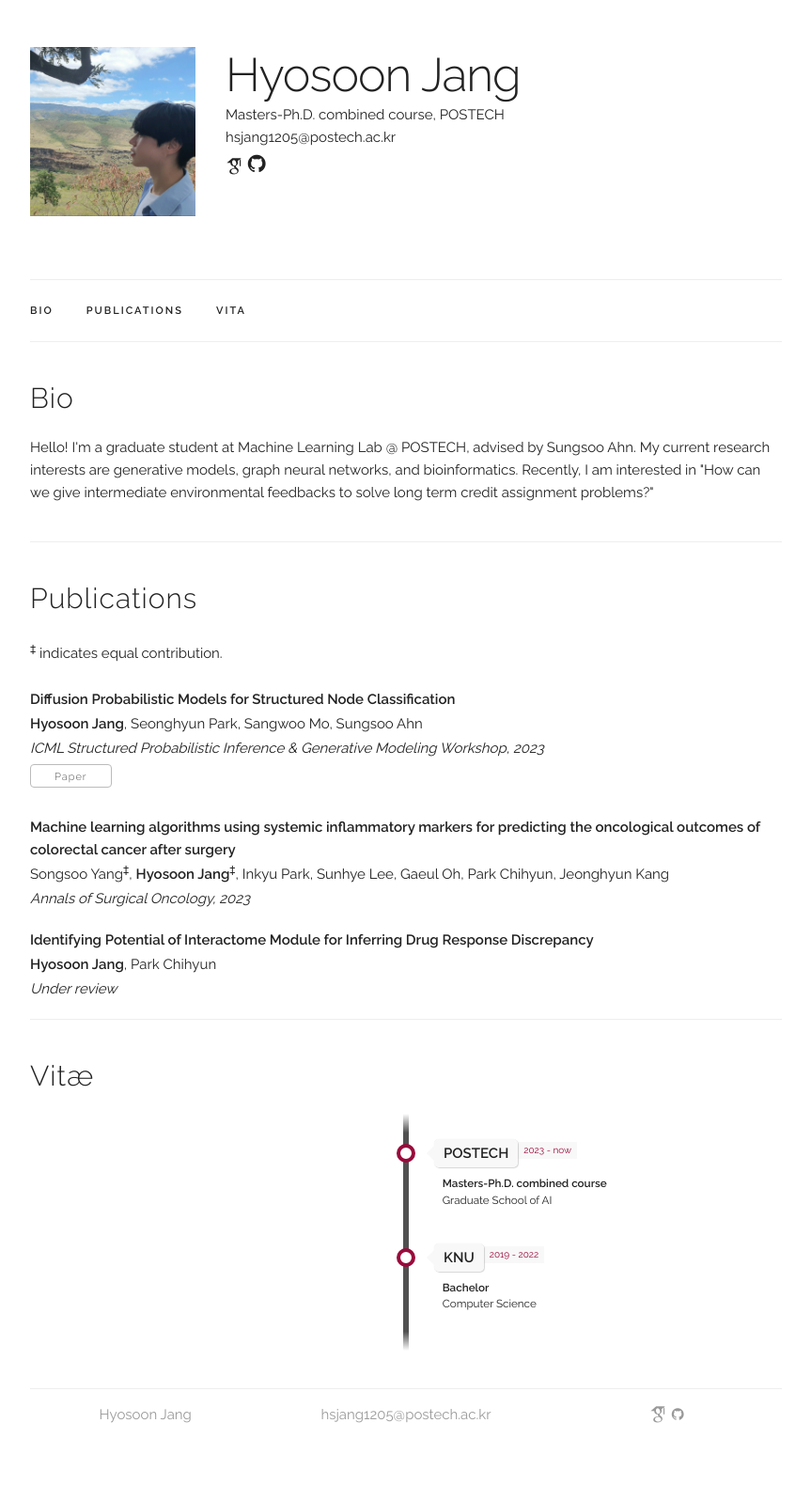
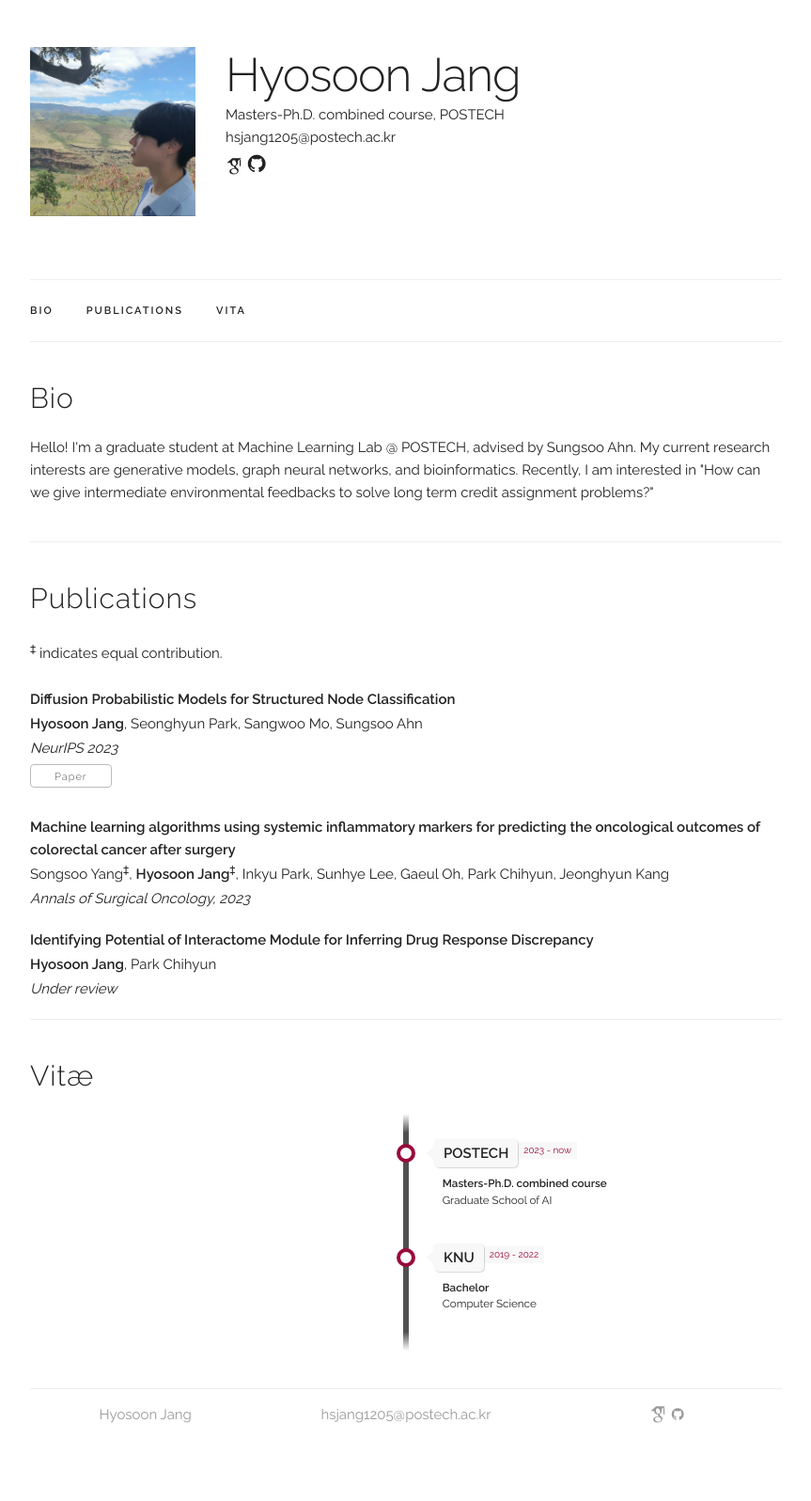
Before and after one commit to hsjang0/hsjang, a Jekyll site: the page built from index.html, in a window 1280 px wide. Shown: the whole page at 94% size, without its empty margins (208-1071 px from the left). Built offline with Jekyll 4.4.1, drawn with Linux system fonts in a browser that asks for light colours; some web fonts are replaced.

Commit message:
Update publications.yaml

```diff
--- a/_data/publications.yaml
+++ b/_data/publications.yaml
@@ -1,7 +1,7 @@
 papers:
   - title: "Diffusion Probabilistic Models for Structured Node Classification"
     authors: "<b>Hyosoon Jang</b>, Seonghyun Park, Sangwoo Mo, Sungsoo Ahn"
-    venue: "ICML Structured Probabilistic Inference & Generative Modeling Workshop, 2023"
+    venue: "NeurIPS 2023"
     paper_pdf: "/assets/publications/23_DPMSNC.pdf"
     selected: y
 
```
